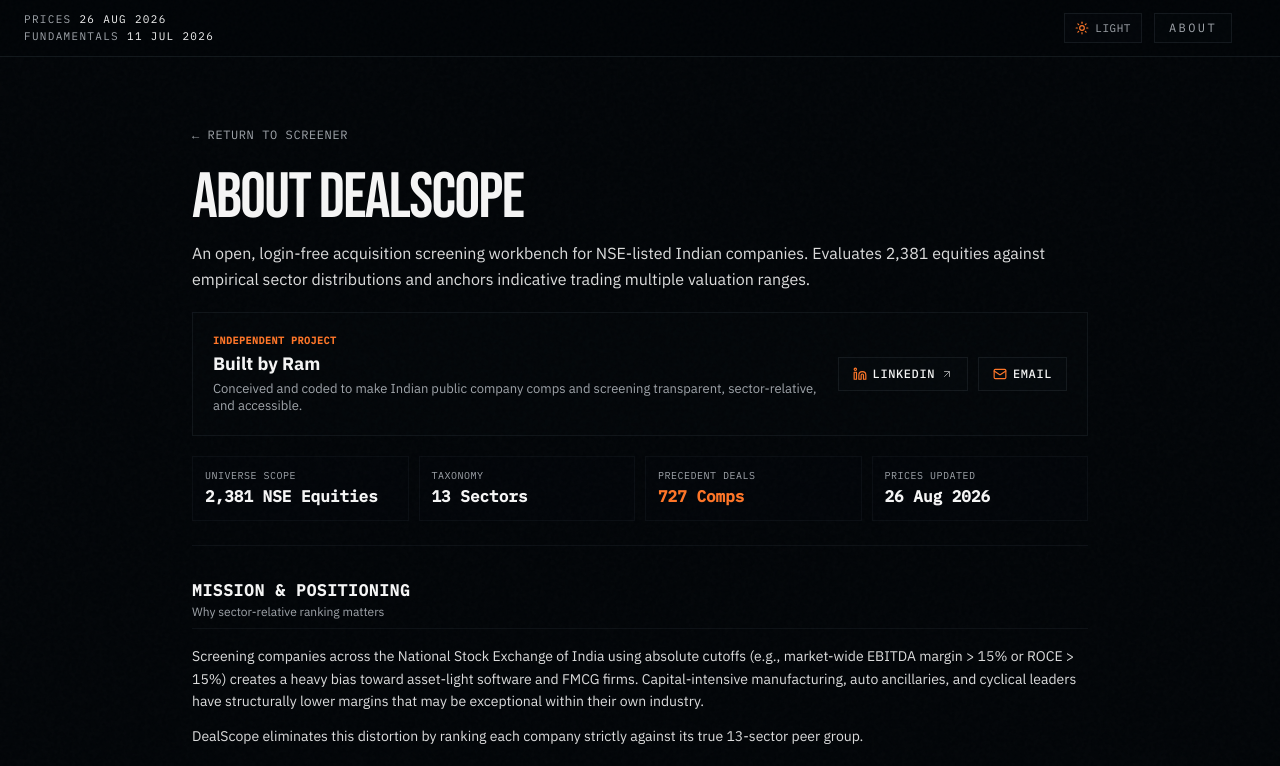
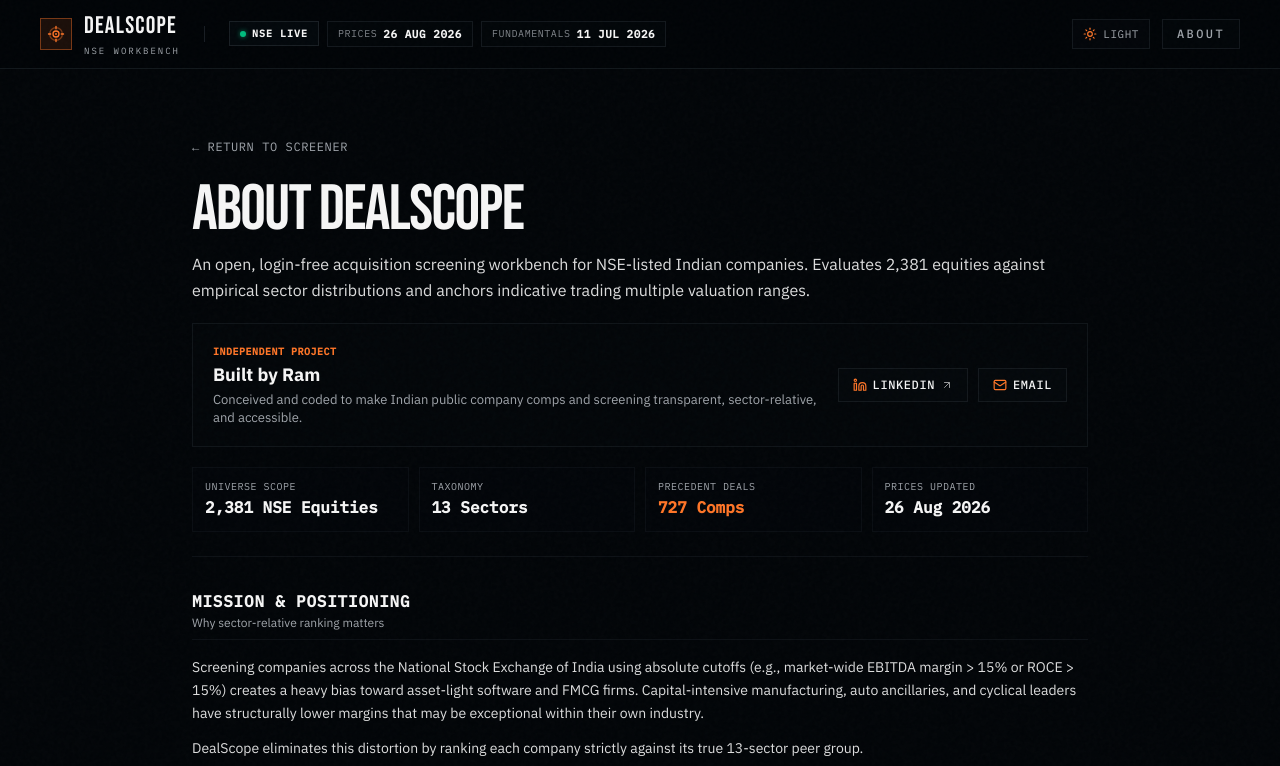
Before and after one commit to RAM-cybe/dealscope-frontend, a Next.js app: page /about in a window 1280 px wide. Shown: the top 766 px of the page. Built offline with nearby package versions, Linux system fonts and the light colour scheme.

Commit message:
feat(header): add DealScope precision logo with global home redirection and upgrade telemetry HUD

```diff
--- a/app/layout.tsx
+++ b/app/layout.tsx
@@ -5,6 +5,7 @@
 import { Analytics } from "@vercel/analytics/next"
 import { SmoothScroll } from "@/components/smooth-scroll"
 import { DataFreshness } from "@/components/dealscope/data-freshness"
+import { DealScopeLogo } from "@/components/dealscope/dealscope-logo"
 import { StaleDataBanner } from "@/components/dealscope/stale-data-banner"
 import { ThemeProvider } from "@/components/theme-provider"
 import { ThemeToggle } from "@/components/theme-toggle"
@@ -83,14 +84,18 @@
       >
         <ThemeProvider>
           <div className="noise-overlay" aria-hidden="true" />
-          <header className="sticky top-0 z-40 w-full bg-background/95 backdrop-blur-xs border-b border-border/60 transition-colors">
-            <div className="flex min-h-14 items-center justify-between gap-4 pl-6 pr-6 md:pr-12 py-2">
-              <DataFreshness />
-              <div className="flex items-center gap-3">
+          <header className="sticky top-0 z-40 w-full bg-background/95 backdrop-blur-md border-b border-border/60 transition-colors">
+            <div className="flex min-h-14 items-center justify-between gap-4 px-4 sm:px-6 md:px-10 py-2.5 max-w-7xl mx-auto">
+              <div className="flex items-center gap-4 sm:gap-6 min-w-0">
+                <DealScopeLogo />
+                <div className="hidden md:block h-4 w-px bg-border/80" />
+                <DataFreshness className="hidden sm:flex" />
+              </div>
+              <div className="flex items-center gap-2.5 sm:gap-3 shrink-0">
                 <ThemeToggle />
                 <Link
                   href="/about"
-                  className="inline-flex shrink-0 items-center border border-border/60 bg-card/30 px-3.5 py-1.5 font-mono text-xs uppercase tracking-[0.2em] text-muted-foreground hover:text-foreground hover:border-accent hover:bg-accent/5 transition-colors duration-200"
+                  className="inline-flex shrink-0 items-center border border-border/60 bg-card/30 px-3.5 py-1.5 font-mono text-xs uppercase tracking-[0.2em] text-muted-foreground hover:text-foreground hover:border-accent hover:bg-accent/5 transition-colors duration-200 font-medium"
                 >
                   About
                 </Link>
--- a/components/dealscope/data-freshness.tsx
+++ b/components/dealscope/data-freshness.tsx
@@ -26,19 +26,30 @@
   return (
     <div
       className={cn(
-        "flex flex-col gap-0.5 font-mono text-[11px] uppercase tracking-[0.12em] text-muted-foreground leading-snug",
-        align === "end" && "sm:items-end sm:text-right",
+        "flex flex-wrap items-center gap-1.5 sm:gap-2 font-mono text-[10px] sm:text-[11px] uppercase tracking-wider text-muted-foreground",
+        align === "end" && "sm:justify-end",
         className,
       )}
       role="status"
-      aria-label={`Prices last updated ${PRICES_AS_OF}. Fundamentals last updated ${FUNDAMENTALS_AS_OF}.`}
+      aria-label={`NSE telemetry. Prices last updated ${PRICES_AS_OF}. Fundamentals last updated ${FUNDAMENTALS_AS_OF}.`}
     >
-      <span>
-        Prices <span className="text-foreground">{PRICES_AS_OF}</span>
-      </span>
-      <span>
-        Fundamentals <span className="text-foreground">{FUNDAMENTALS_AS_OF}</span>
-      </span>
+      {/* Live Market Session Badge */}
+      <div className="inline-flex items-center gap-1.5 px-2.5 py-1 border border-border/80 bg-card/60 text-foreground shadow-xs">
+        <span className="w-1.5 h-1.5 rounded-full bg-emerald-500 animate-pulse shadow-[0_0_5px_rgba(16,185,129,0.7)]" />
+        <span className="font-semibold text-[10px] tracking-widest text-foreground">NSE LIVE</span>
+      </div>
+
+      {/* Prices Telemetry Chip */}
+      <div className="inline-flex items-center gap-1.5 px-2.5 py-1 border border-border/60 bg-card/30">
+        <span className="text-muted-foreground/80 text-[10px]">PRICES</span>
+        <span className="text-foreground font-semibold tabular-nums">{PRICES_AS_OF}</span>
+      </div>
+
+      {/* Fundamentals Telemetry Chip */}
+      <div className="hidden lg:inline-flex items-center gap-1.5 px-2.5 py-1 border border-border/60 bg-card/30">
+        <span className="text-muted-foreground/80 text-[10px]">FUNDAMENTALS</span>
+        <span className="text-foreground font-semibold tabular-nums">{FUNDAMENTALS_AS_OF}</span>
+      </div>
     </div>
   )
 }
--- /dev/null
+++ b/components/dealscope/dealscope-logo.tsx
@@ -0,0 +1,55 @@
+"use client"
+
+import Link from "next/link"
+
+interface DealScopeLogoProps {
+  className?: string
+}
+
+/**
+ * Institutional DealScope brandmark & precision reticle icon.
+ * Permanent top-left anchor on every page that redirects to "/" (Home).
+ */
+export function DealScopeLogo({ className = "" }: DealScopeLogoProps) {
+  return (
+    <Link
+      href="/"
+      className={`group inline-flex items-center gap-2.5 sm:gap-3 select-none transition-transform hover:opacity-95 ${className}`}
+      aria-label="DealScope Home"
+    >
+      {/* Precision Scope Reticle Icon */}
+      <div className="relative w-8 h-8 rounded-md bg-accent/10 border border-accent/40 flex items-center justify-center group-hover:border-accent group-hover:bg-accent/20 transition-all duration-200 shadow-xs shrink-0">
+        <svg
+          viewBox="0 0 24 24"
+          fill="none"
+          stroke="currentColor"
+          className="w-4.5 h-4.5 text-accent stroke-[1.75]"
+        >
+          {/* Outer circle */}
+          <circle cx="12" cy="12" r="8.5" className="stroke-accent/40" />
+          {/* Inner target circle */}
+          <circle cx="12" cy="12" r="4" className="stroke-accent" />
+          {/* Center pinpoint */}
+          <circle cx="12" cy="12" r="1.25" className="fill-accent stroke-none" />
+          {/* Crosshair blades */}
+          <line x1="12" y1="2" x2="12" y2="5" strokeLinecap="round" />
+          <line x1="12" y1="19" x2="12" y2="22" strokeLinecap="round" />
+          <line x1="2" y1="12" x2="5" y2="12" strokeLinecap="round" />
+          <line x1="19" y1="12" x2="22" y2="12" strokeLinecap="round" />
+        </svg>
+      </div>
+
+      {/* Typographic Brand Identity */}
+      <div className="flex flex-col">
+        <div className="flex items-baseline gap-1.5 leading-none">
+          <span className="font-[family-name:var(--font-bebas)] text-2xl sm:text-2xl tracking-wider text-foreground group-hover:text-accent transition-colors">
+            DEALSCOPE
+          </span>
+        </div>
+        <span className="font-mono text-[9px] uppercase tracking-[0.22em] text-muted-foreground group-hover:text-foreground/80 transition-colors mt-0.5">
+          NSE WORKBENCH
+        </span>
+      </div>
+    </Link>
+  )
+}
```
Also changed, not shown: 2 other files (tests, documents, lock files or other folders).
